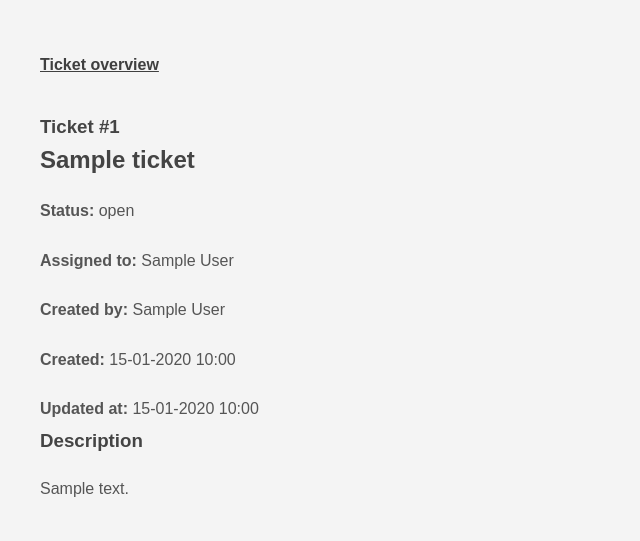
After one commit to tbhansen/IS115-prosjekt, a PHP site: page /ticket-view.php?id=1 in a window 1280 px wide. The commit adds this page. Shown: the top 541 px of the page, without its empty margins (0-640 px from the left). Run offline with PHP 8.4, Linux system fonts and the light colour scheme; the visitor is signed in with stand-in values (Sample User, id 1); tables that the repository leaves empty hold one stand-in row (values such as "Sample post").

Commit message:
Modified tickets.php to view all tickets. Added ticket-view.php for detailed single ticket view

```diff
--- a/style.css
+++ b/style.css
@@ -16,11 +16,16 @@ h1, h2, h3 {
     margin-top: 0;
     margin-bottom: 0.5rem;
 }
+h4, h5, h6 {
+    color: #666;
+    margin-top: 0;
+    margin-bottom: 0.5rem;
+}
 
 p  {
     color: #555;
     line-height: 1.6;
-    margin-bottom: 1rem;
+    margin-bottom: 0.5rem;
 }
 
 main {
@@ -47,3 +52,35 @@ footer {
     border-radius: 6px;
     text-align: center;
 }
+
+.back-link {
+    display: inline-block;
+    margin-top: 1rem;
+    margin-bottom: 1.5rem;
+    color: #3f3f3f;
+    font-weight: bold;
+}
+
+table {
+    width: 100%;
+    border-collapse: collapse;
+    margin-top: 1.5rem;
+    margin-bottom: 1.5rem;
+    background-color: #fff;
+}
+
+th,
+td {
+    padding: 0.75rem;
+    text-align: left;
+    border-bottom: 1px solid #ddd;
+}
+
+th {
+    background-color: #e9e9e9;
+    color: #333;
+}
+
+tbody tr:hover {
+    background-color: #f1f1f1;
+}
--- /dev/null
+++ b/ticket-view.php
@@ -0,0 +1,97 @@
+<?php
+session_start();
+
+require_once "db.php";
+
+if (!isset($_SESSION["user_id"])) {
+    header("Location: login.php");
+    exit;
+}
+
+// Check that a ticket ID was provided
+if (!isset($_GET["id"])) {
+    echo "No ticket ID provided";
+    exit;
+}
+
+//Get ticket ID from the URL
+$id = $_GET["id"];
+
+//Fetch ticket details from the database
+$stmt = $pdo->prepare(
+    "SELECT
+        tickets.*,
+        creator.name AS created_by_name,
+        assignee.name AS assigned_to_name
+     FROM tickets
+     LEFT JOIN users AS creator
+        ON tickets.created_by = creator.id
+     LEFT JOIN users AS assignee
+        ON tickets.assigned_to = assignee.id
+     WHERE tickets.id = ?"
+);
+
+$stmt->execute([$id]);
+
+$ticket = $stmt->fetch(PDO::FETCH_ASSOC);
+
+//Check if the ticket exists
+if (!$ticket) {
+    echo "Ticket not found";
+    exit;
+}
+?>
+
+<!DOCTYPE HTML>
+<html lang="en">
+
+<head>
+    <meta charset="utf-8">
+    <title>Ticket: <?php echo htmlspecialchars($ticket["title"]); ?></title>
+    <link href="style.css" rel="stylesheet" type="text/css">
+</head>
+
+<body>
+    <a class="back-link" href="tickets.php">Ticket overview</a>
+    <br>
+
+    <h3>Ticket #<?php echo $ticket["id"]; ?></h3>
+    <h2>
+        <?php echo htmlspecialchars($ticket["title"]); ?>
+    </h2>
+    <p>
+        <strong>Status:</strong>
+        <?php echo htmlspecialchars($ticket["status"]); ?>
+    </p>
+    <p>
+        <strong>Assigned to:</strong>
+        <?php if ($ticket["assigned_to_name"]): ?>
+            <?php echo htmlspecialchars($ticket["assigned_to_name"]); ?>
+        <?php else: ?>
+            Unassigned
+        <?php endif; ?>
+    </p>
+    <p>
+    <strong>Created by:</strong>
+        <?php echo htmlspecialchars($ticket["created_by_name"]); ?>
+    </p>
+    <p>
+        <strong>Created:</strong>
+        <?php echo date("d-m-Y H:i", strtotime($ticket["created_at"])); ?>
+    </p>
+    <p>
+        <strong>Updated at:</strong>
+        <?php echo date("d-m-Y H:i", strtotime($ticket["updated_at"])); ?>
+    </p>
+
+
+
+
+    <h3>Description</h3>
+    <p>
+        <?php echo nl2br(htmlspecialchars($ticket["description"])); ?>
+    </p>
+
+</body>
+
+</html>
```
Also changed, not shown: sql/database.sql (+15 -1 lines), tickets.php (+55 -2 lines).
